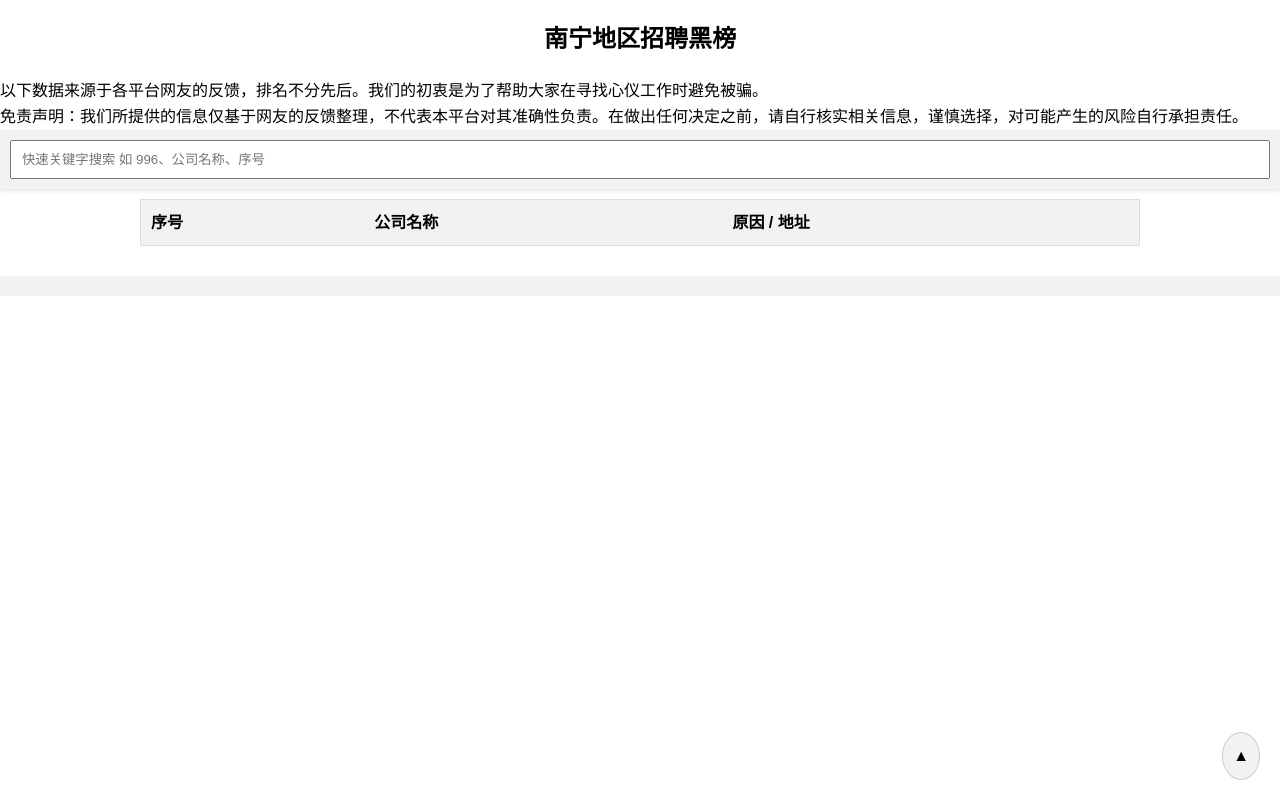
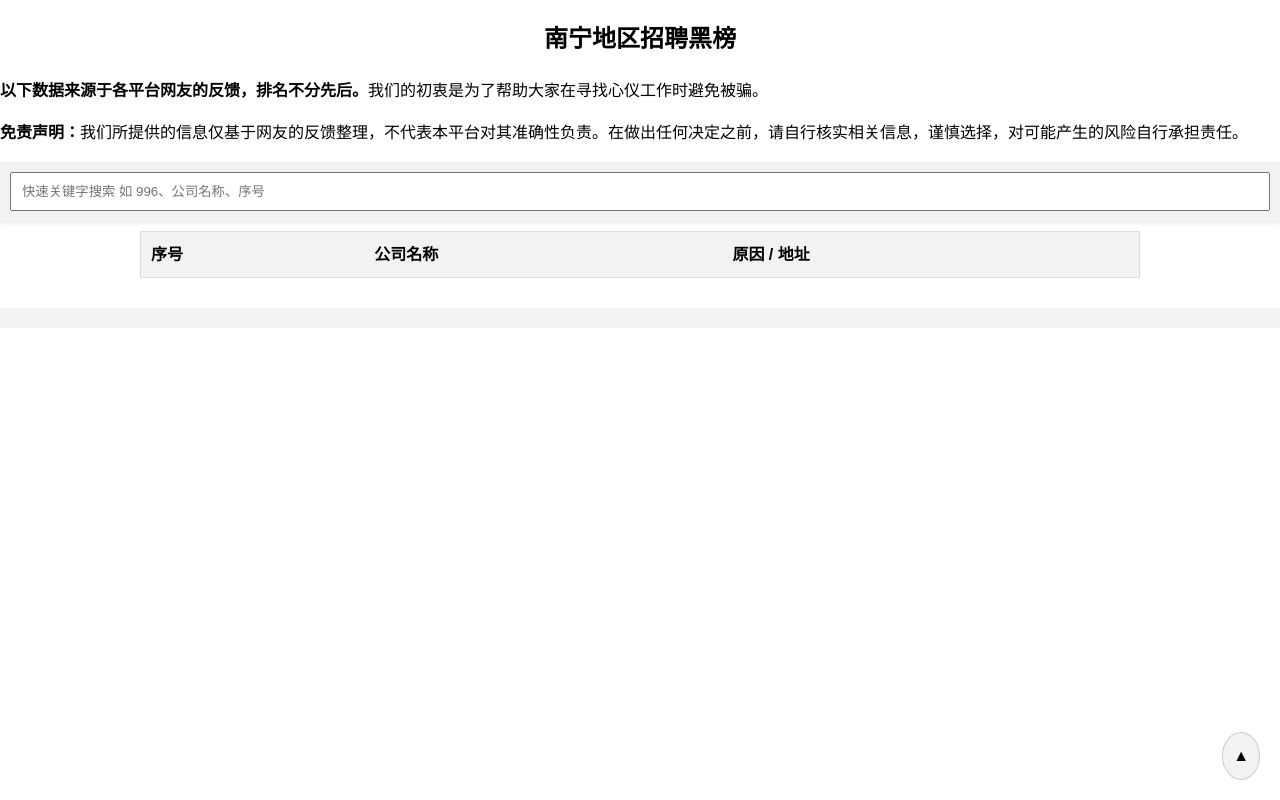
Before and after one commit to Villode/i_DATA, a plain HTML site: page index.html in a window 1280 px wide. Drawn offline with Linux system fonts and the light colour scheme; no server answers.

Commit message:
更新 index.html

```diff
--- a/index.html
+++ b/index.html
@@ -111,8 +111,13 @@
 </head>
 <body>
     <h2>南宁地区招聘黑榜</h2>
-<a>以下数据来源于各平台网友的反馈，排名不分先后。我们的初衷是为了帮助大家在寻找心仪工作时避免被骗。<br>
-免责声明：我们所提供的信息仅基于网友的反馈整理，不代表本平台对其准确性负责。在做出任何决定之前，请自行核实相关信息，谨慎选择，对可能产生的风险自行承担责任。</a>
+<p>
+    <strong>以下数据来源于各平台网友的反馈，排名不分先后。</strong>我们的初衷是为了帮助大家在寻找心仪工作时避免被骗。
+</p>
+<p>
+    <strong>免责声明：</strong>我们所提供的信息仅基于网友的反馈整理，不代表本平台对其准确性负责。在做出任何决定之前，请自行核实相关信息，谨慎选择，对可能产生的风险自行承担责任。
+</p>
+
     <div id="searchContainer">
         <input type="text" id="searchInput" placeholder="快速关键字搜索 如 996、公司名称、序号">
     </div>
```
